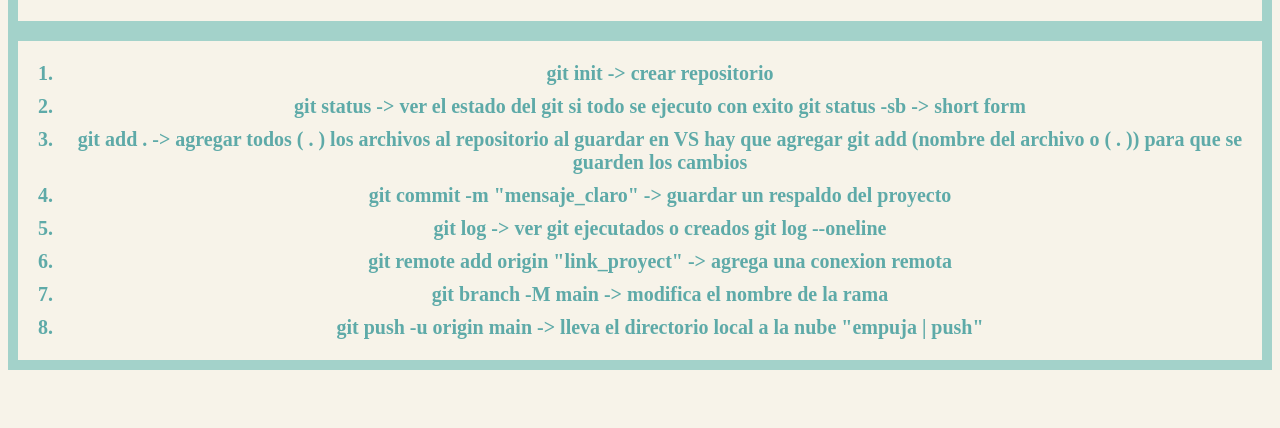
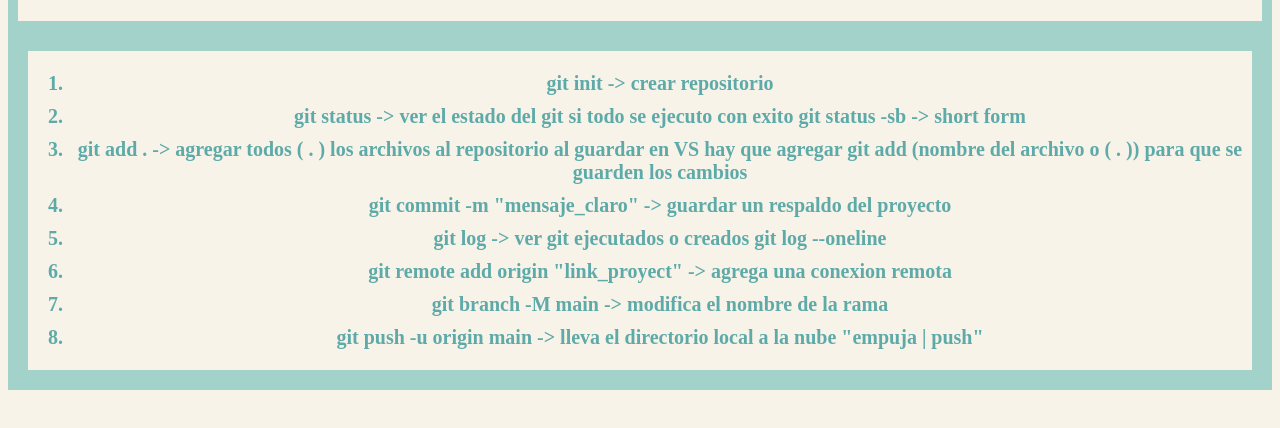
Before and after one commit to ignacioodeveloper/proyecto_git, a plain HTML site: page docs/index.html in a window 1280 px wide. Shown: the part 84-512 px from the top of the page. Drawn offline with Linux system fonts and the light colour scheme.

```diff
--- a/docs/css/estilos.css
+++ b/docs/css/estilos.css
@@ -16,7 +16,7 @@ header {
 
 section {
 
-    border: 10px solid #a3d2ca;
+    border: 20px solid #a3d2ca;
 }
 
 .list li {
```
